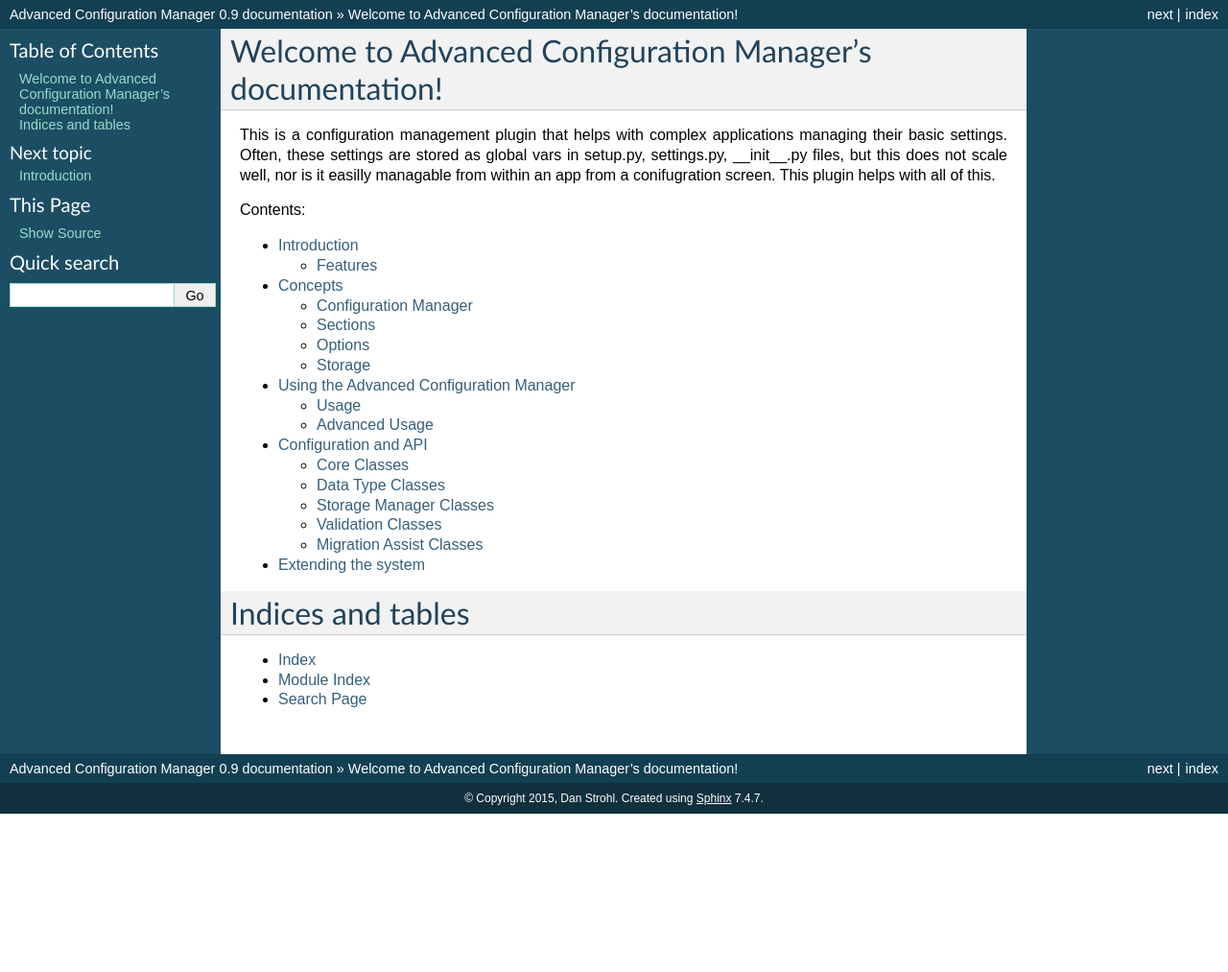
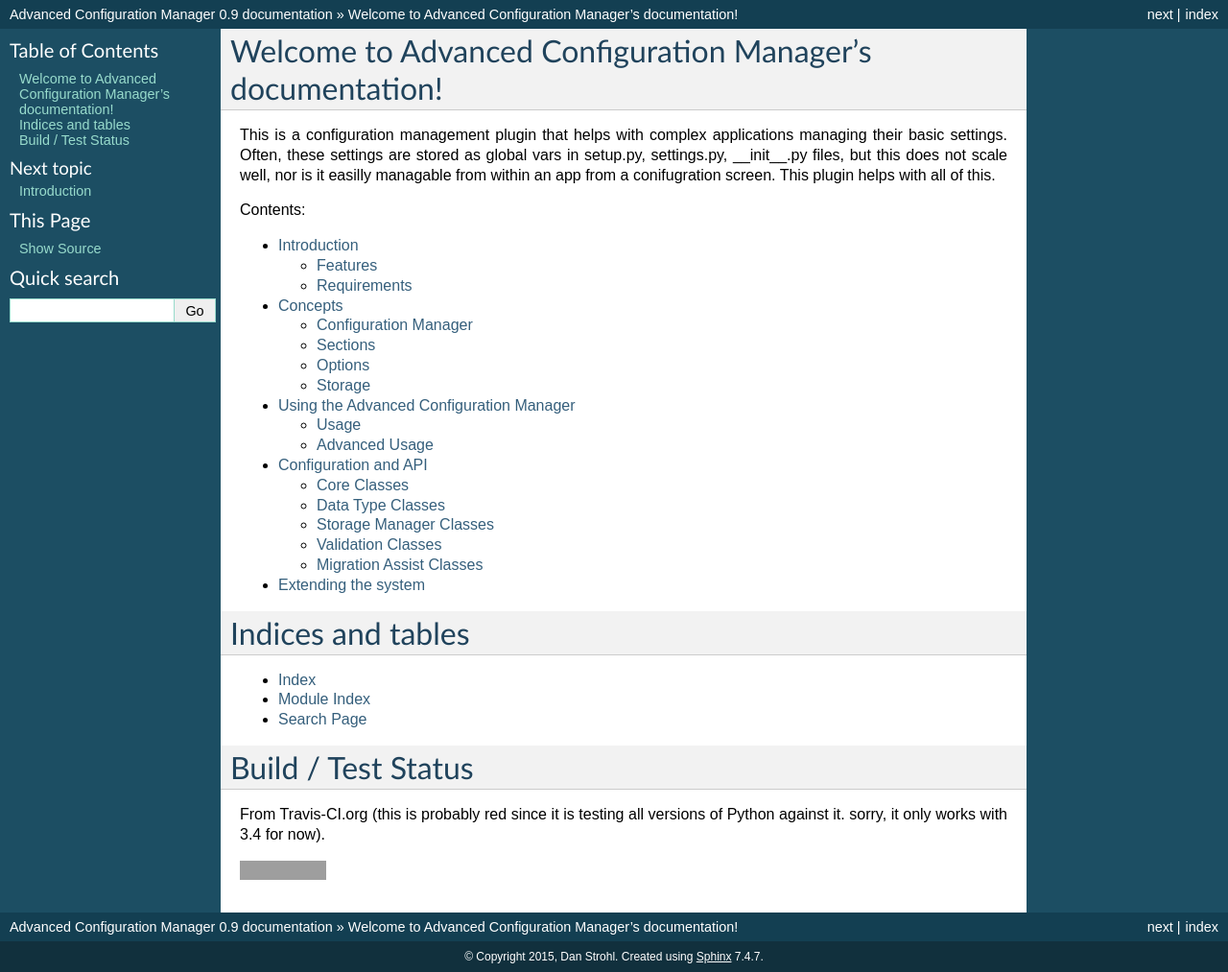
Before and after one commit to dstrohl/advanced_config_manager, a Sphinx documentation site: the page built from AdvConfigMgr/docs/index.rst, in a window 1280 px wide. Shown: the whole page at 96% size. Built offline with Sphinx 7.4.7, drawn with Linux system fonts in a browser that asks for light colours; before the commit the page ends 900 px from its top, so only the background shows below that; grey boxes are pictures that could not be loaded.

Commit message:
updated docs

```diff
--- a/AdvConfigMgr/docs/index.rst
+++ b/AdvConfigMgr/docs/index.rst
@@ -22,10 +22,18 @@
    docs/extending/extending
 
 
-
 Indices and tables
 ==================
 
 * :ref:`genindex`
 * :ref:`modindex`
 * :ref:`search`
+
+
+Build / Test Status
+===================
+From Travis-CI.org (this is probably red since it is testing all versions of Python against it.  sorry, it only works
+with 3.4 for now).
+
+.. image:: https://travis-ci.org/dstrohl/advanced_config_manager.svg?branch=master
+    :target: https://travis-ci.org/dstrohl/advanced_config_manager
```
Also changed, not shown: AdvConfigMgr/docs/docs/intro.rst (+13 -5 lines).
